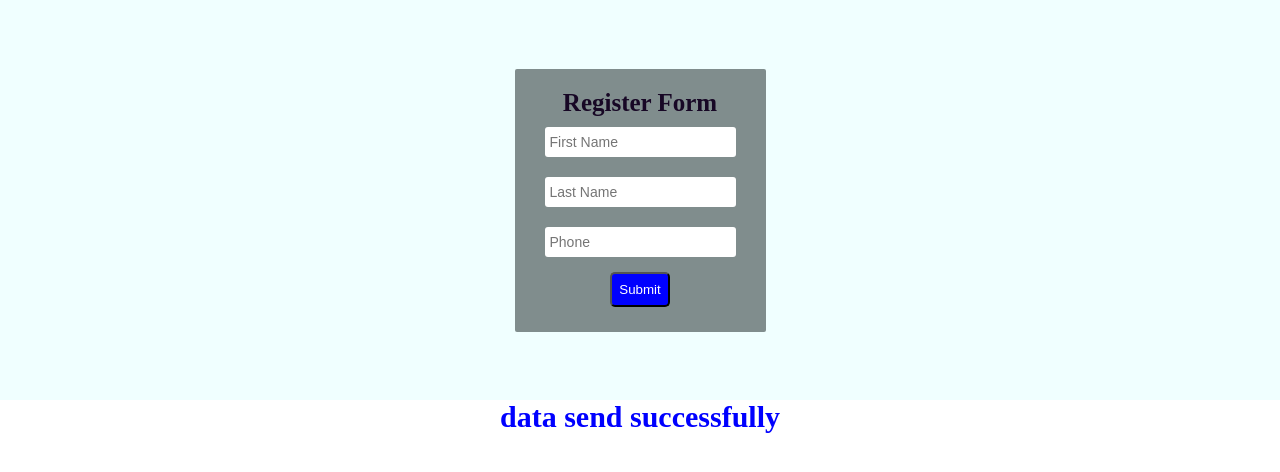
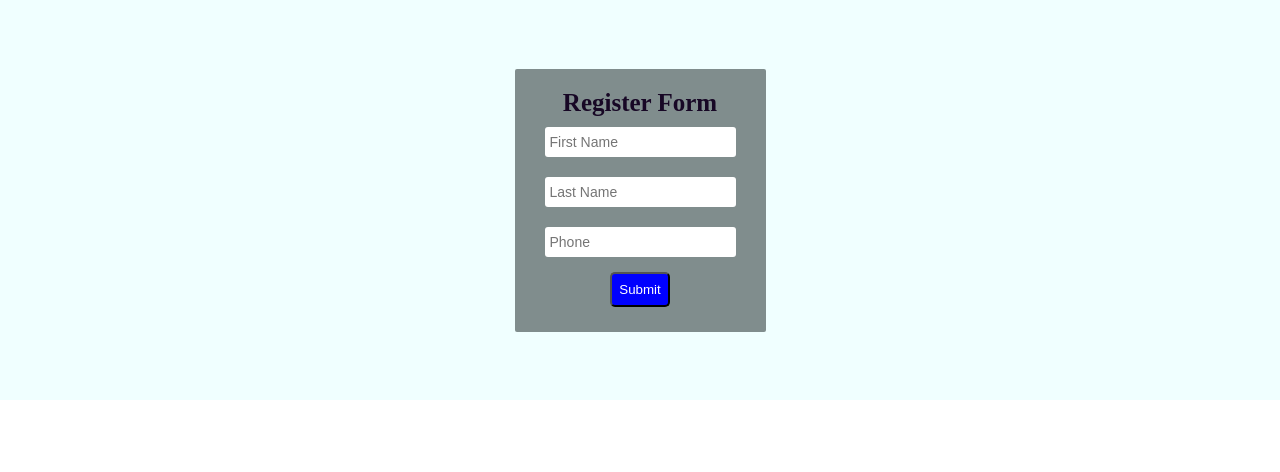
Before and after one commit to Jaykit1907/frontend1, a React (Create React App) app in the folder client/: page / in a window 1280 px wide. Shown: the top 472 px of the page. Built offline with nearby package versions, Linux system fonts and the light colour scheme.

Commit message:
new row added

```diff
--- a/client/src/App.js
+++ b/client/src/App.js
@@ -5,7 +5,7 @@ function App() {
   const [fname, setFname] = useState("");
   const [lname, setLname] = useState("");
   const [phone, setPhone] = useState("");
-  const [mailmsg,setMailmsg]=useState(true);
+  const [mailmsg,setMailmsg]=useState(false);
 
   const handleSubmit = (e) => {
     // Prevent default form behavior
```
